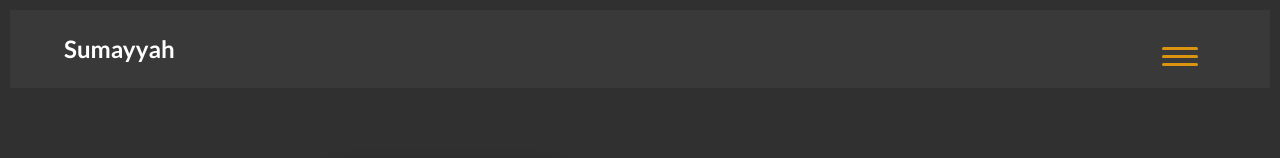
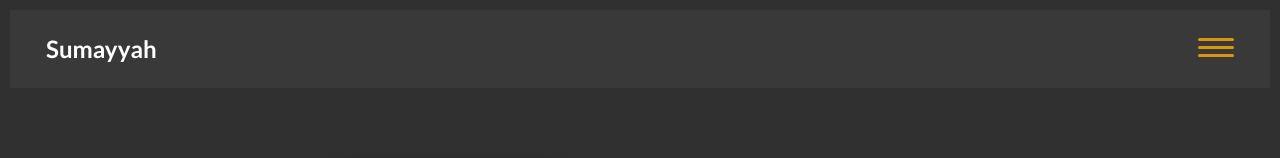
Before and after one commit to sumusa/landing-page, a plain HTML site: page index.html in a window 1280 px wide. Shown: the top 158 px of the page. Drawn offline with nearby package versions, Linux system fonts and the light colour scheme.

Commit message:
adjust menu and header padding

```diff
--- a/styles.css
+++ b/styles.css
@@ -139,7 +139,7 @@ header {
     display: flex;
     align-items: center;
     justify-content: space-between;
-    padding: 1.5em 3em;
+    padding: 1.5em 2em;
     background: #63626230;
     position: relative;
 }
@@ -185,7 +185,7 @@ header {
 }
 
 .nav-toggle {
-    padding: 1.5em 3em;
+    padding: 1em;
     background: transparent;
     border: 0;
     cursor: pointer;
```
